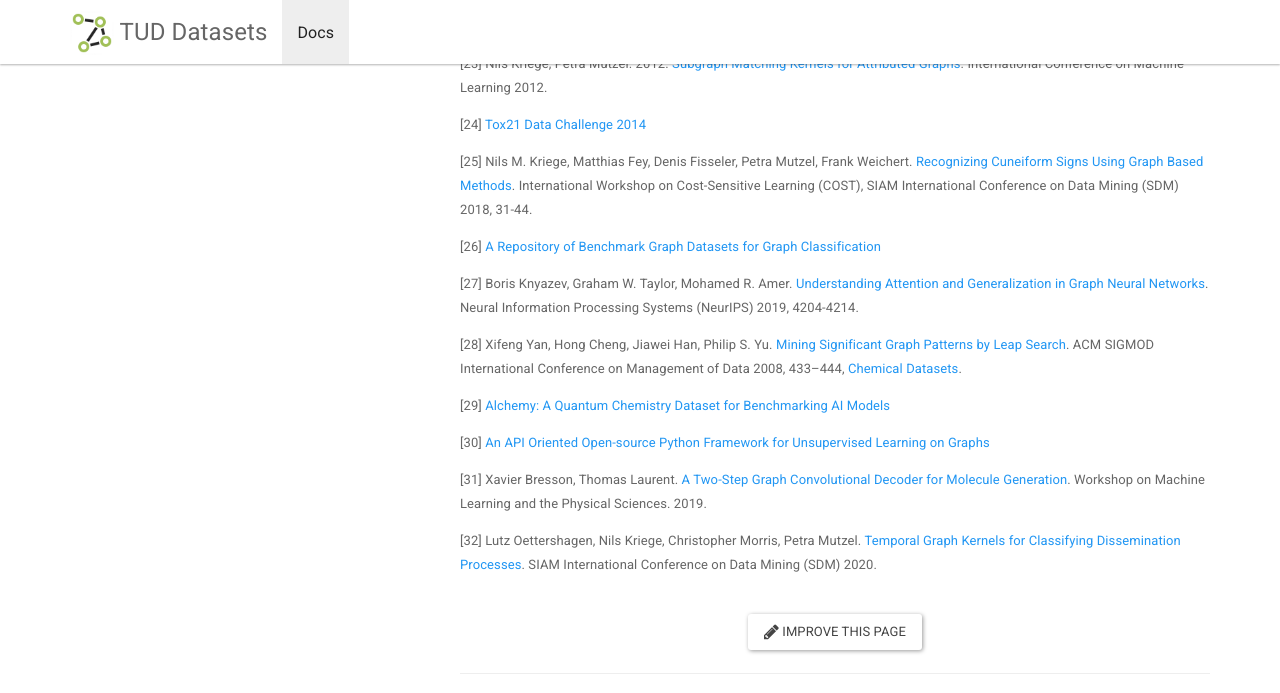
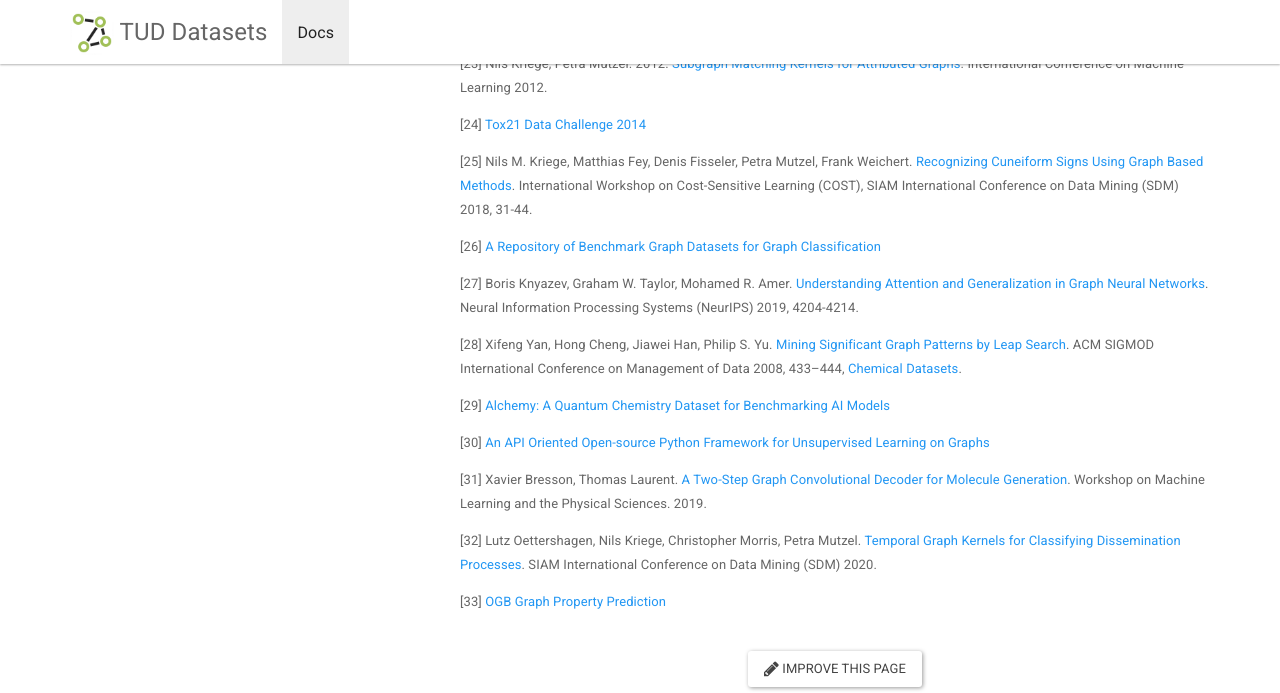
Before and after one commit to chrsmrrs/datasets, a Jekyll site: the page built from _docs/bibliography.md, in a window 1280 px wide and 900 px high, scrolled down 1352 px, cut to the strip 0-693 px from the top of the window. Built offline with Jekyll 4.4.1, drawn with Linux system fonts in a browser that asks for light colours.

Commit message:
Update bibliography.md

```diff
--- a/_docs/bibliography.md
+++ b/_docs/bibliography.md
@@ -79,3 +79,5 @@ Feb. 1996.
 [31] Xavier Bresson, Thomas Laurent. [A Two-Step Graph Convolutional Decoder for Molecule Generation](https://ml4physicalsciences.github.io/files/NeurIPS_ML4PS_2019_93.pdf). Workshop on Machine Learning and the Physical Sciences. 2019.
 
 [32] Lutz Oettershagen, Nils Kriege, Christopher Morris, Petra Mutzel. [Temporal Graph Kernels for Classifying Dissemination Processes](https://arxiv.org/pdf/1911.05496.pdf). SIAM International Conference on Data Mining (SDM) 2020.
+
+[33] [OGB Graph Property Prediction](https://ogb.stanford.edu/docs/graphprop/)
```
